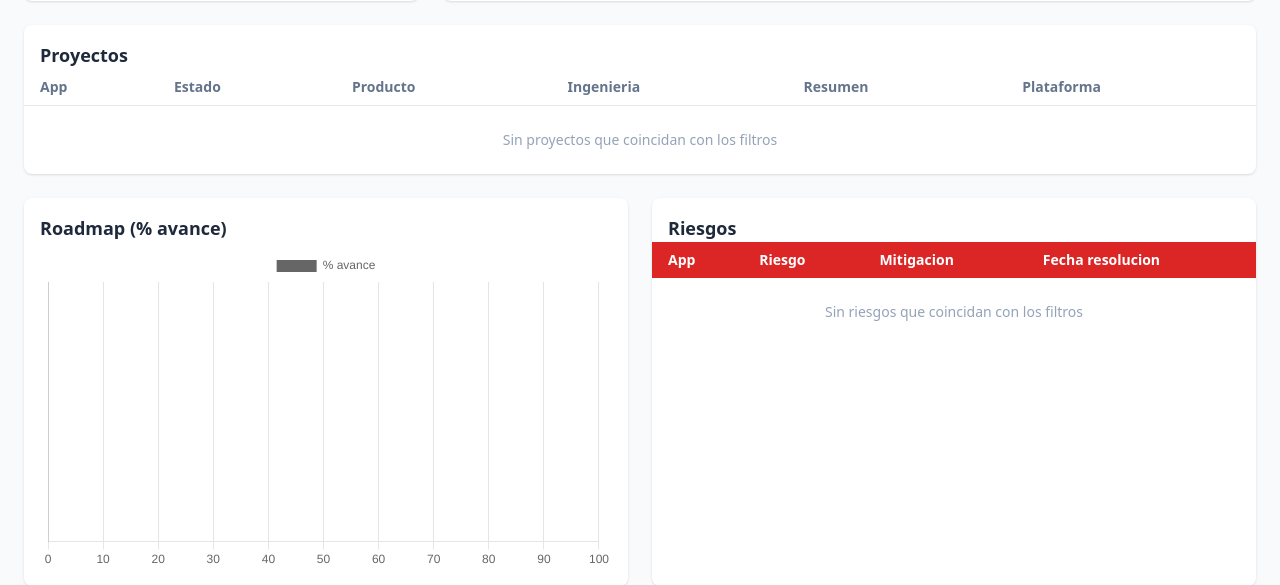
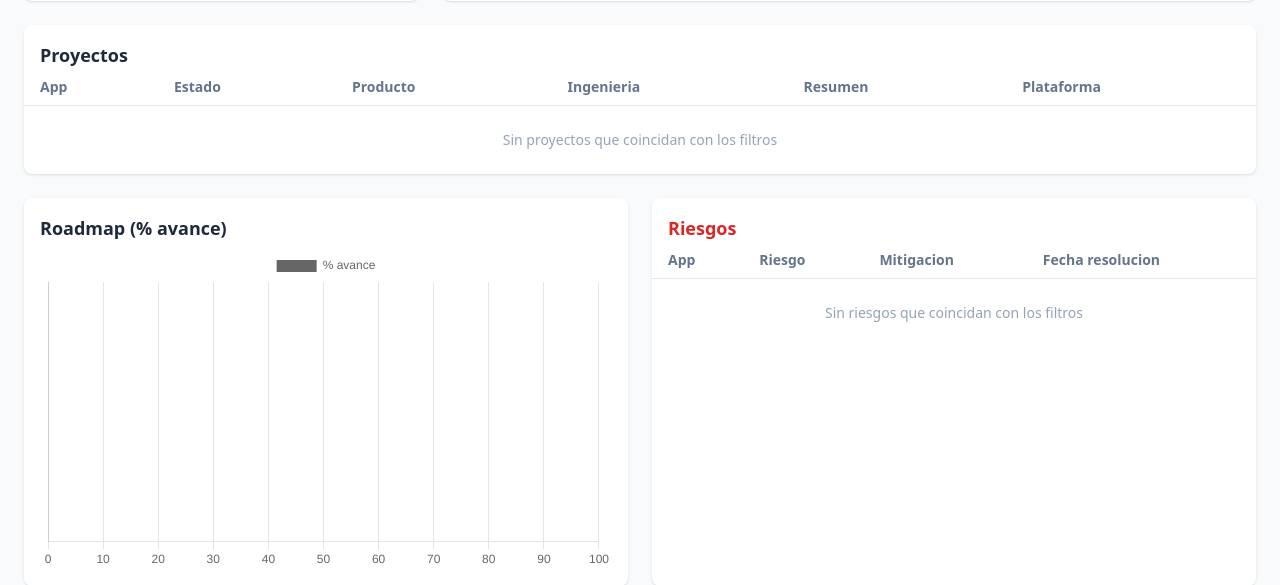
Before and after one commit to karolurena0-cloud/mx-cam-initiatives-dashboard, a FastAPI app: page / in a window 1280 px wide. Shown: the part 718-1303 px from the top of the page. Run offline with FastAPI, Linux system fonts and the light colour scheme; data that the repository does not hold is empty; some libraries are stand-ins or nearby versions.

Commit message:
Corregir: rojo va en el titulo 'Riesgos', no en el encabezado de columnas
El pedido era el titulo de la seccion (h2), no el thead de la tabla --
revierto el bg-red-600 del thead y pongo text-red-600 en el h2. Contraste
rojo sobre blanco ~4.83:1, cumple WCAG AA.

```diff
--- a/app/templates/partials/content.html
+++ b/app/templates/partials/content.html
@@ -150,9 +150,9 @@
 
     <!-- Riesgos -->
     <section class="bg-white rounded-lg shadow overflow-x-auto">
-        <h2 class="text-lg font-semibold px-4 pt-4">Riesgos</h2>
+        <h2 class="text-lg font-semibold px-4 pt-4 text-red-600">Riesgos</h2>
         <table class="min-w-full text-sm">
-            <thead class="text-left text-white bg-red-600">
+            <thead class="text-left text-slate-500 border-b">
                 <tr>
                     <th scope="col" class="px-4 py-2">App</th>
                     <th scope="col" class="px-4 py-2">Riesgo</th>
```
